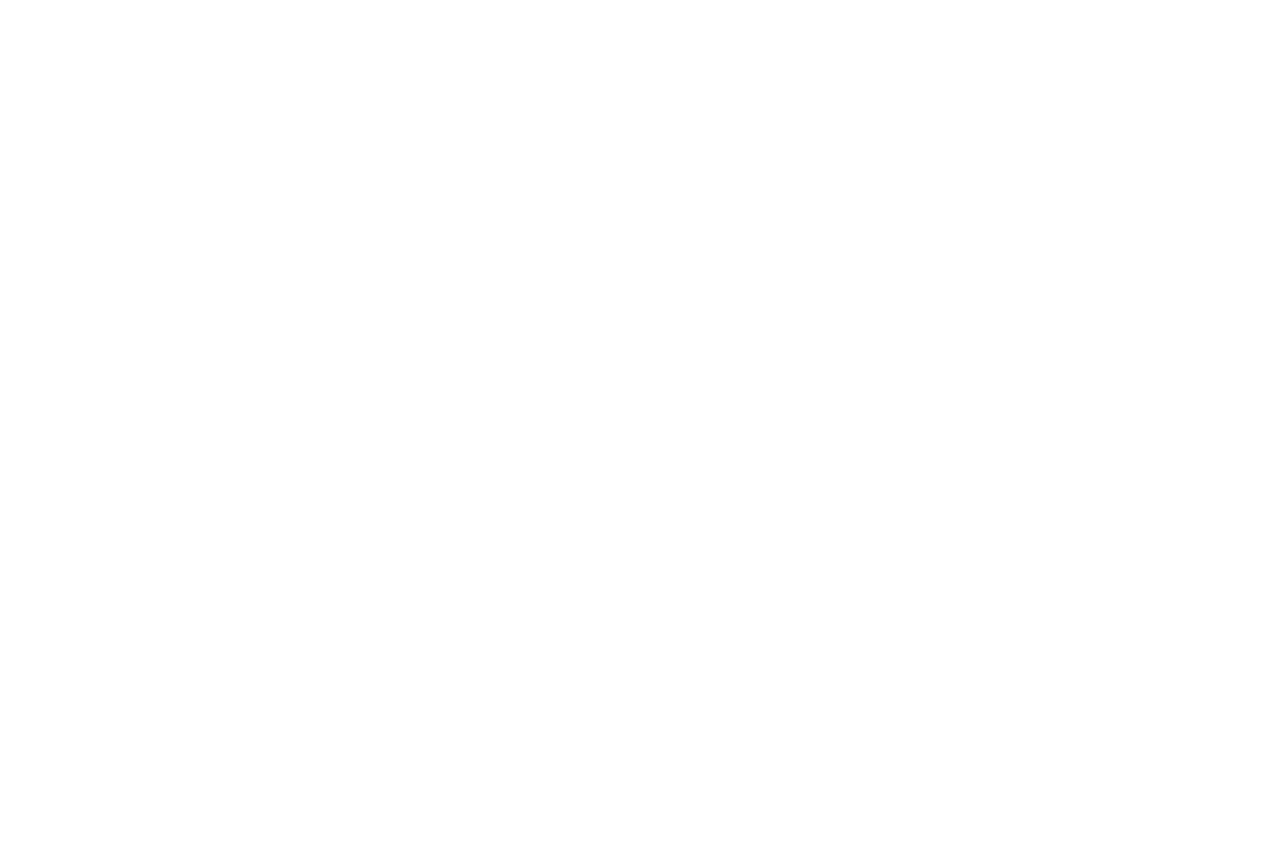
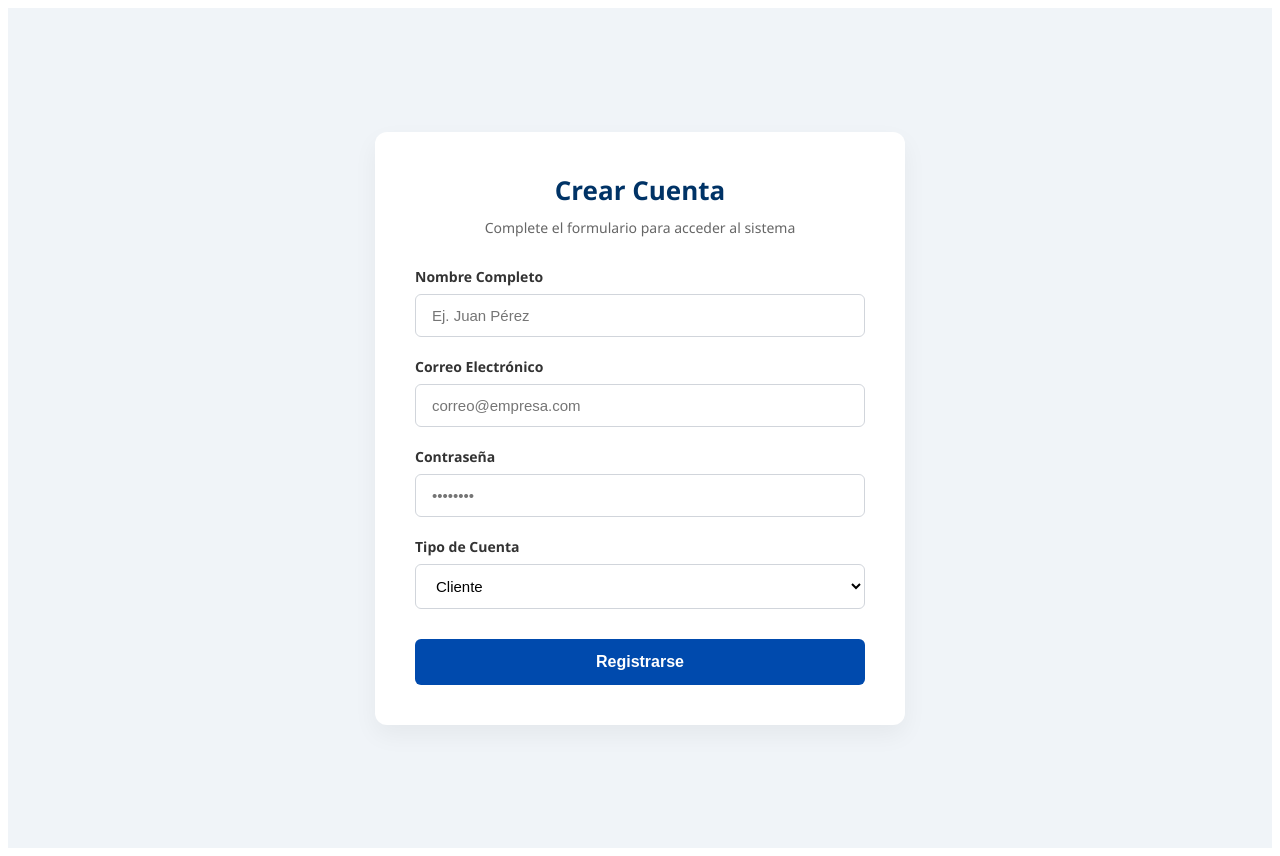
Before and after one commit to danielafervenefwdcostarica-droid/cursos-emprendedores, a React (Vite) app: page /registro in a window 1280 px wide. Before the commit this address had no page. Before the commit the page ends 800 px from the top, so only its background shows below. Built offline with nearby package versions, Linux system fonts and the light colour scheme.

Commit message:
pagina registro

```diff
--- a/src/main.jsx
+++ b/src/main.jsx
@@ -1,10 +1,12 @@
 import { StrictMode } from 'react'
 import { createRoot } from 'react-dom/client'
 import Routing from './routes/Routing'
-
-
-createRoot(document.getElementById('root')).render(
-  <StrictMode>
-    <Routing/>
-    </StrictMode>,
-)
+import React from 'react';
+import ReactDOM from 'react-dom/client';
+import AppRouter from './routes/AppRouter';
+ReactDOM.createRoot(document.getElementById('root')).render(
+  <React.StrictMode>
+    <AppRouter />
+  </React.StrictMode>,
+);
+npm
--- /dev/null
+++ b/src/pages/RegisterPage.jsx
@@ -0,0 +1,97 @@
+// src/pages/RegisterPage.jsx
+import React, { useState } from 'react';
+import '../styles/RegisterPage.css'; // Importamos los estilos separados
+
+const RegisterPage = () => {
+  const [formData, setFormData] = useState({
+    nombre: '',
+    email: '',
+    password: '',
+    role: 'cliente' // Por defecto
+  });
+
+  const handleChange = (e) => {
+    setFormData({
+      ...formData,
+      [e.target.name]: e.target.value
+    });
+  };
+
+  const handleSubmit = (e) => {
+    e.preventDefault();
+    console.log("Datos listos para enviar al backend:", formData);
+    // Aquí conectarás con la API de tus compañeros
+  };
+
+  return (
+    <div className="register-container">
+      <div className="register-card">
+        <div className="register-header">
+          <h2 className="register-title">Crear Cuenta</h2>
+          <p className="register-subtitle">Complete el formulario para acceder al sistema</p>
+        </div>
+
+        <form onSubmit={handleSubmit} className="register-form">
+
+          <div className="form-group">
+            <label className="form-label">Nombre Completo</label>
+            <input
+              type="text"
+              name="nombre"
+              className="form-control"
+              value={formData.nombre}
+              onChange={handleChange}
+              required
+              placeholder="Ej. Juan Pérez"
+            />
+          </div>
+
+          <div className="form-group">
+            <label className="form-label">Correo Electrónico</label>
+            <input
+              type="email"
+              name="email"
+              className="form-control"
+              value={formData.email}
+              onChange={handleChange}
+              required
+              placeholder="correo@empresa.com"
+            />
+          </div>
+
+          <div className="form-group">
+            <label className="form-label">Contraseña</label>
+            <input
+              type="password"
+              name="password"
+              className="form-control"
+              value={formData.password}
+              onChange={handleChange}
+              required
+              placeholder="••••••••"
+            />
+          </div>
+
+          <div className="form-group">
+            <label className="form-label">Tipo de Cuenta</label>
+            <select
+              name="role"
+              className="form-control"
+              value={formData.role}
+              onChange={handleChange}
+            >
+              <option value="cliente">Cliente</option>
+              <option value="admin">Administrador</option>
+            </select>
+          </div>
+
+          <button type="submit" className="btn-primary">
+            Registrarse
+          </button>
+        </form>
+      </div>
+    </div>
+  );
+};
+
+export default RegisterPage;
--- /dev/null
+++ b/src/routes/AppRouter.jsx
@@ -0,0 +1,22 @@
+import React from 'react';
+import { BrowserRouter, Routes, Route, Navigate } from 'react-router-dom';
+import RegisterPage from '../pages/RegisterPage';
+
+const AppRouter = () => {
+  return (
+    <BrowserRouter>
+      <Routes>
+        {/* Ruta para tu página de registro */}
+        <Route path="/registro" element={<RegisterPage />} />
+
+        {/* Cuando tus compañeros hagan el Login, lo agregarás aquí así: */}
+        {/* <Route path="/login" element={<LoginPage />} /> */}
+
+        {/* Si alguien entra a una ruta que no existe o a la raíz, lo mandamos al registro por ahora */}
+        <Route path="*" element={<Navigate to="/registro" replace />} />
+      </Routes>
+    </BrowserRouter>
+  );
+};
+
+export default AppRouter;
--- /dev/null
+++ b/src/styles/RegisterPage.css
@@ -0,0 +1,92 @@
+/* src/styles/RegisterPage.css */
+
+.register-container {
+  min-height: 100vh;
+  display: flex;
+  align-items: center;
+  justify-content: center;
+  background-color: #f0f4f8; /* Un gris/azul muy claro y moderno */
+  font-family: 'Segoe UI', Roboto, Helvetica, Arial, sans-serif;
+  padding: 20px;
+}
+
+.register-card {
+  background-color: #ffffff;
+  padding: 40px;
+  border-radius: 12px;
+  box-shadow: 0 10px 25px rgba(0, 0, 0, 0.05); /* Sombra suave y elegante */
+  width: 100%;
+  max-width: 450px;
+}
+
+.register-header {
+  text-align: center;
+  margin-bottom: 30px;
+}
+
+.register-title {
+  margin: 0 0 10px 0;
+  color: #003366; /* Azul oscuro y muy formal */
+  font-size: 26px;
+  font-weight: 700;
+}
+
+.register-subtitle {
+  margin: 0;
+  color: #666666;
+  font-size: 14px;
+}
+
+.register-form {
+  display: flex;
+  flex-direction: column;
+  gap: 20px;
+}
+
+.form-group {
+  display: flex;
+  flex-direction: column;
+  gap: 8px;
+}
+
+.form-label {
+  font-size: 14px;
+  font-weight: 600;
+  color: #333333;
+}
+
+.form-control {
+  padding: 12px 16px;
+  border-radius: 6px;
+  border: 1px solid #d1d5db;
+  font-size: 15px;
+  outline: none;
+  transition: border-color 0.3s ease, box-shadow 0.3s ease;
+  background-color: #ffffff;
+}
+
+.form-control:focus {
+  border-color: #004aad; /* Azul moderno al hacer clic */
+  box-shadow: 0 0 0 3px rgba(0, 74, 173, 0.1);
+}
+
+.btn-primary {
+  margin-top: 10px;
+  padding: 14px;
+  background-color: #004aad; /* Azul principal */
+  color: #ffffff;
+  border: none;
+  border-radius: 6px;
+  font-size: 16px;
+  font-weight: 600;
+  cursor: pointer;
+  transition: background-color 0.3s ease, transform 0.1s ease;
+}
+
+.btn-primary:hover {
+  background-color: #003366; /* Azul más oscuro al pasar el mouse */
+}
+
+.btn-primary:active {
+  transform: translateY(1px); /* Pequeño efecto de click */
+}
```
